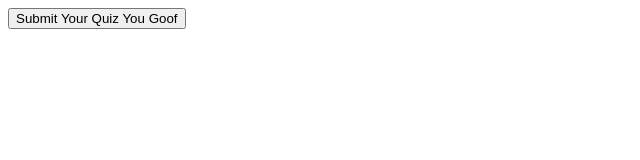
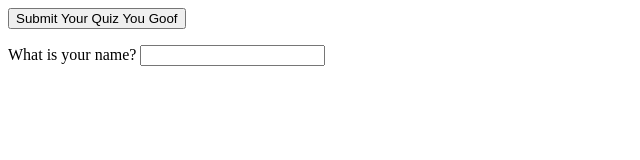
Before and after one commit to JforJason101/ProjectCS10Atom-VSCode, a plain HTML site: page MyProjects/Proj1/page.html in a window 1280 px wide. Shown: the whole page, without its empty margins (0-640 px from the left). Drawn offline with Linux system fonts and the light colour scheme.

Commit message:
Update page.html

```diff
--- a/MyProjects/Proj1/page.html
+++ b/MyProjects/Proj1/page.html
@@ -14,6 +14,7 @@
   <!--submitButtonContainer-->
   <div id="results"></div>
   <!--resultsContainer -->
+  <p>What is your name? <input id = "nameIn" type = "text"></p>
   <p id="btn"></p>
   <!--alertttButtonContainer-->
   <p id="alerttt"></p>
```
